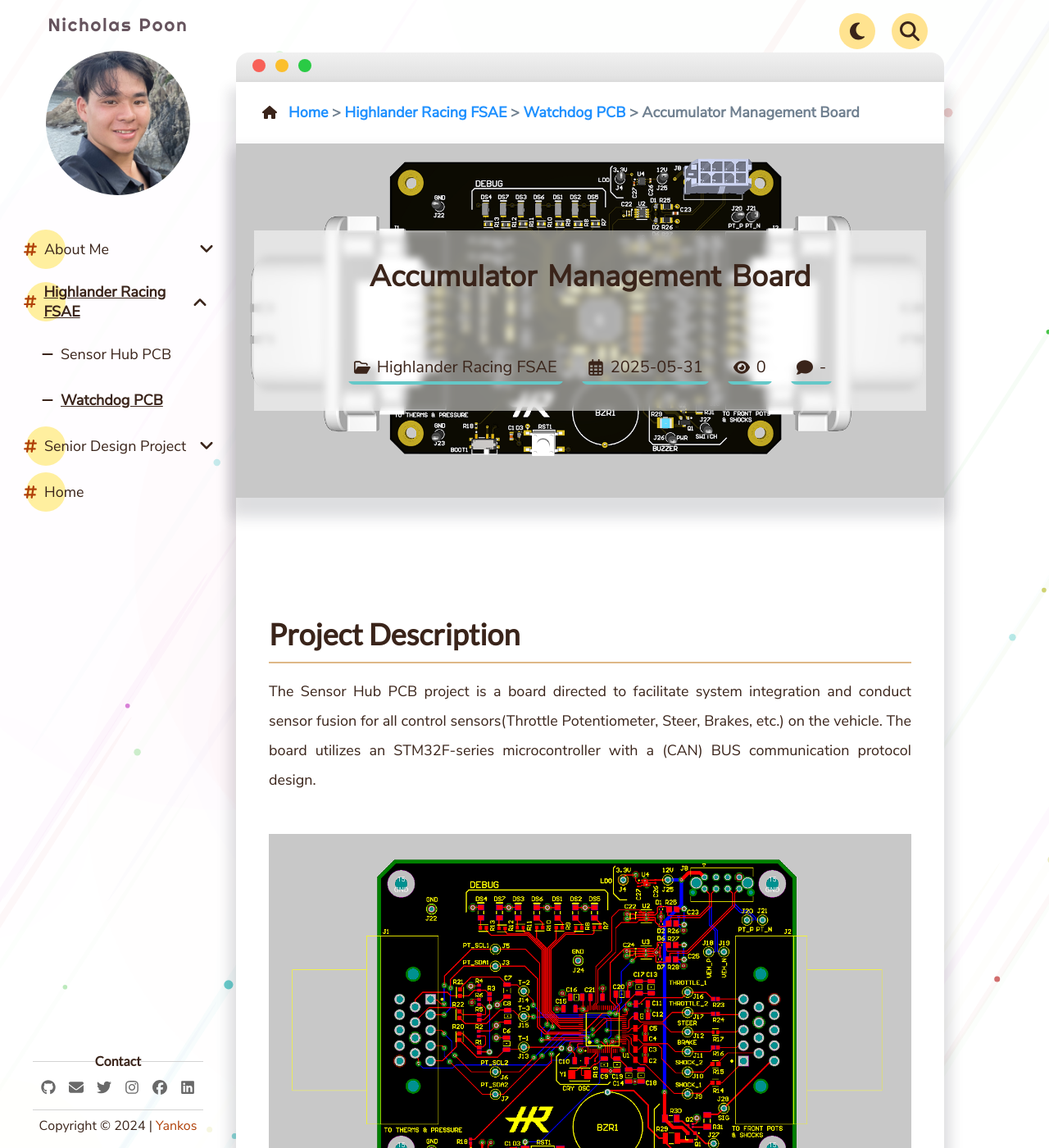
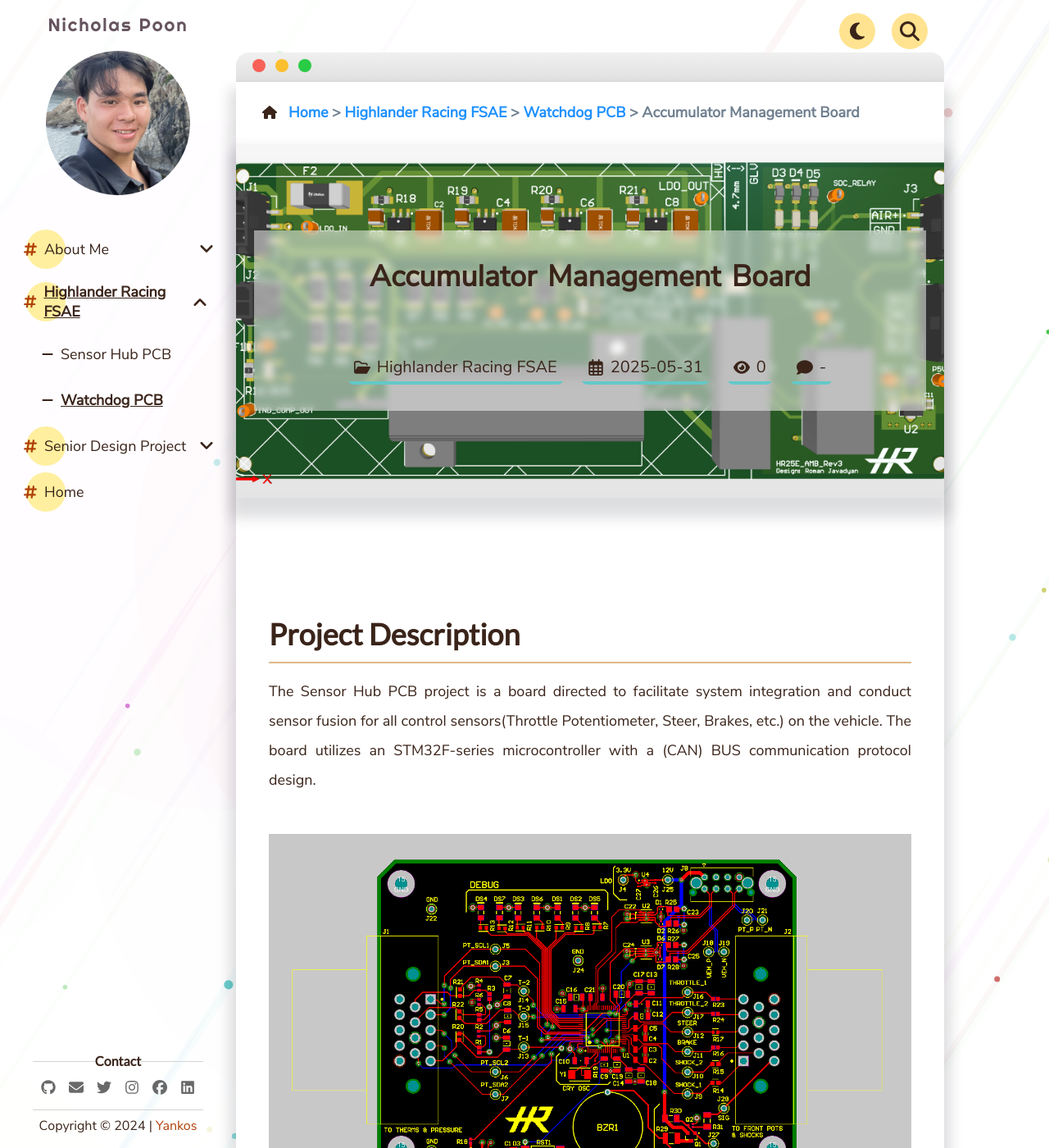
Before and after one commit to NickPoon101/NP-Portfolio, a Jekyll site: the page built from _pages/Highlander Racing FSAE/Watchdog PCB/final_board.md, in a window 1280 px wide and 1400 px high. Shown: the whole window at 82% size. Built offline with Jekyll 4.4.1, drawn with Linux system fonts in a browser that asks for light colours; comment, search, counter and statistics services are not loaded.

Commit message:
Update final_board.md

```diff
--- a/_pages/Highlander Racing FSAE/Watchdog PCB/final_board.md
+++ b/_pages/Highlander Racing FSAE/Watchdog PCB/final_board.md
@@ -1,7 +1,7 @@
 ---
 title: "Accumulator Management Board"
 date: "2025-05-31"
-thumbnail: "/assets/img/SensorHub2_images/PCB_3D.png"
+thumbnail: "/assets/img/AMB HR FSAE photos/AMB_PCB_3D_photo.png"
 ---
 
 # Project Description
@@ -18,7 +18,7 @@ The Sensor Hub PCB project is a board directed to facilitate system integration
 # Schematics
 ---
 Top_Level.SchDoc
-![](/NP-Portfolio/assets/img/SensorHub2_images/Top_level.png)
+![](/NP-Portfolio/assets/img/AMB HR FSAE photos/Schem_1_photo.png)
 [1] Connectors.SchDoc
 ![](/NP-Portfolio/assets/img/SensorHub2_images/Connectors.png)
 [2] STM32F4.SchDoc
```
